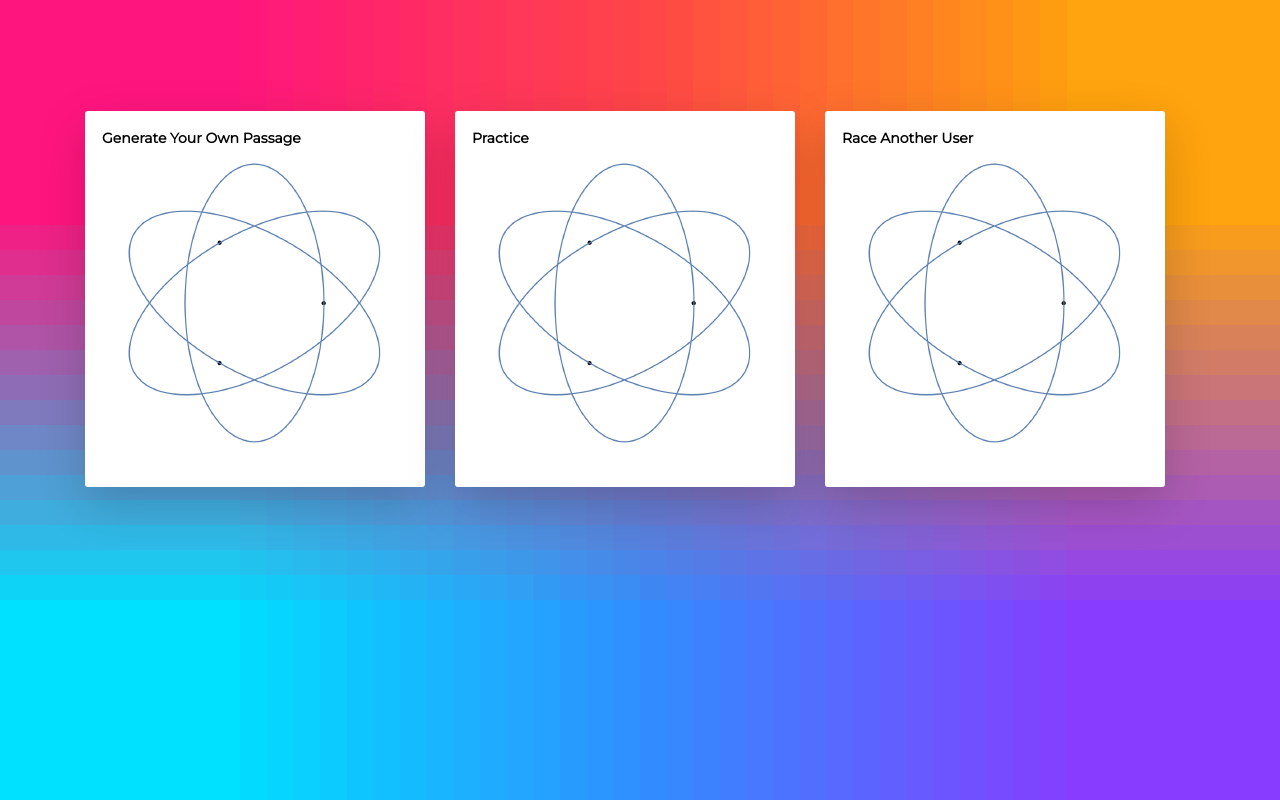
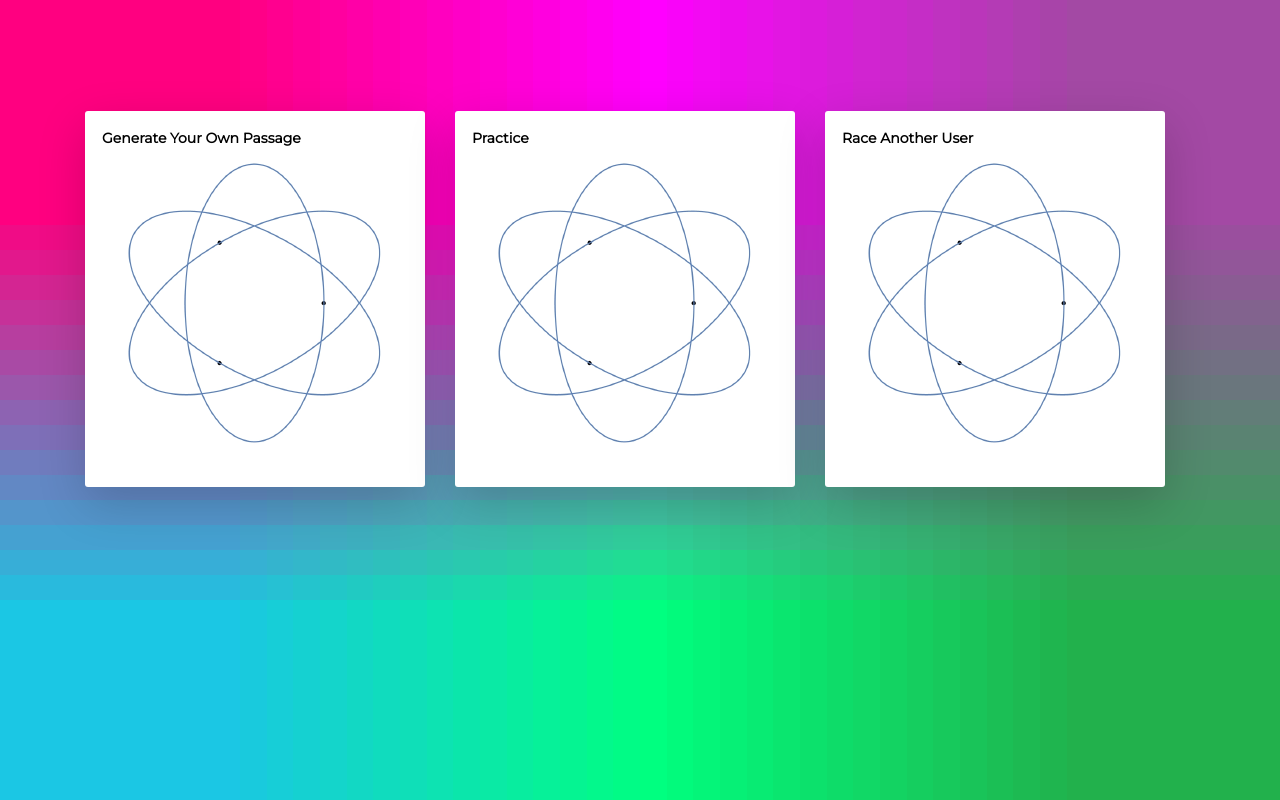
Before and after one commit to esschillinger/typesprinter, a Flask app: page / in a window 1280 px wide. Run offline with Flask 2, Linux system fonts and the light colour scheme; parts of the project's set-up code (start-up, migrations or seed data) failed here and were passed over; some libraries are stand-ins or nearby versions.

Commit message:
changed grad.png, TODO: MAKE MORE MATHEMATICA ANIMATIONS FOR THE DIFFERENT PANELS

```diff
--- a/static/canvas.js
+++ b/static/canvas.js
@@ -270,7 +270,7 @@ function executeCommand(command) {
 
             break;
 
-        case "post":
+        case "run":
             document.querySelector("form").submit();
 
             break;
--- a/static/styles.css
+++ b/static/styles.css
@@ -13,7 +13,7 @@ body {
     right: 0;
     bottom: 0;
     background-size: 100% 100%;
-    background-image: url(/static/home-gradient.gif); /* REPLACE THIS IMAGE TO BE MY OWN GRADIENT OR GENERAL BACKGROUND IMAGE */
+    background-image: url(/static/grad.png); /* REPLACE THIS IMAGE TO BE MY OWN GRADIENT OR GENERAL BACKGROUND IMAGE */
 }
 
 .header {
--- a/static/typecheck.js
+++ b/static/typecheck.js
@@ -356,7 +356,6 @@ function createGraph(elem, wpms, stats) {
     let point_y = elem.height;
     let point_coords = [];
     for (var j = 0; j < wpms.length; j++) {
-        //point_coords.push([point_x, point_y - (vertical_scale * (wpms[j]) - lower)]);
         point_coords.push([point_x, point_y - (((wpms[j] - lower) / (upper - lower)) * (point_y))]);
         drawCircle(point_x, point_coords[j][1], 3, "black", context);
         point_x += interval_length;
```
Also changed, not shown: static/grad.png (added).
